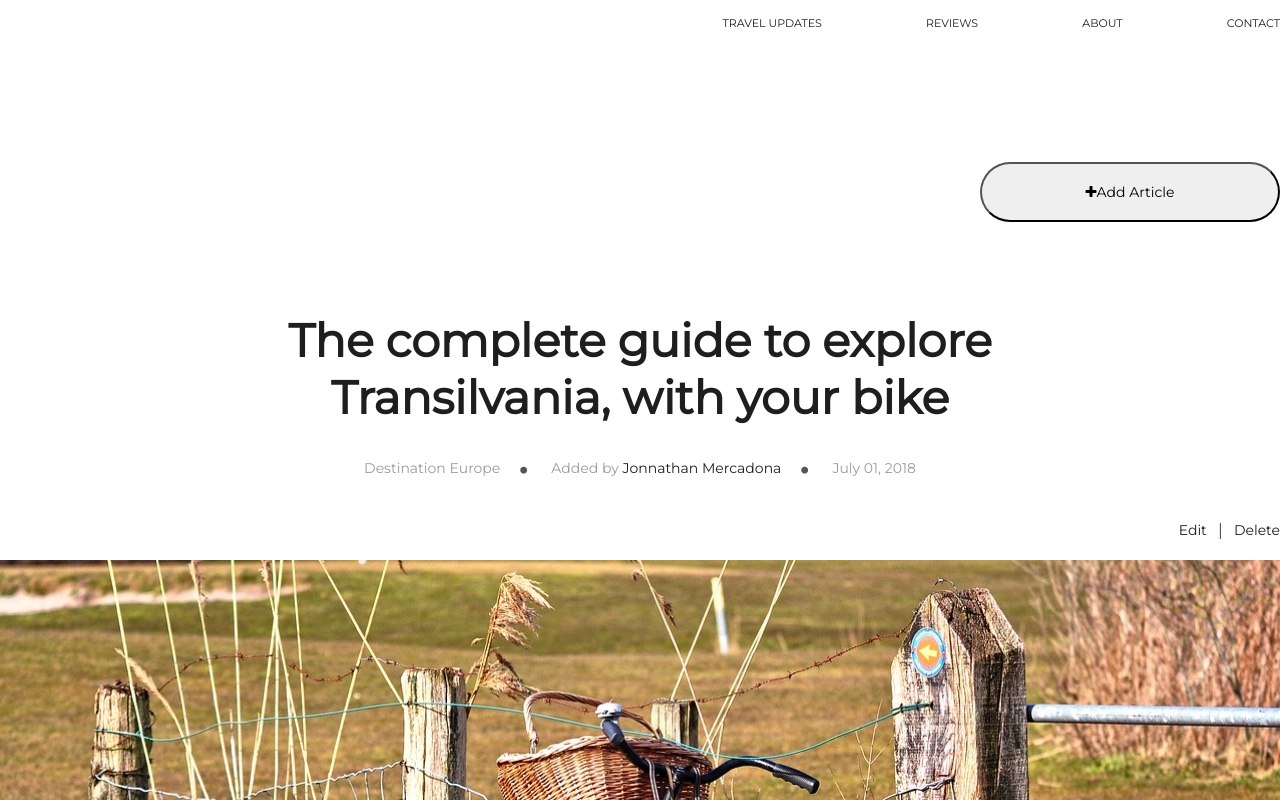
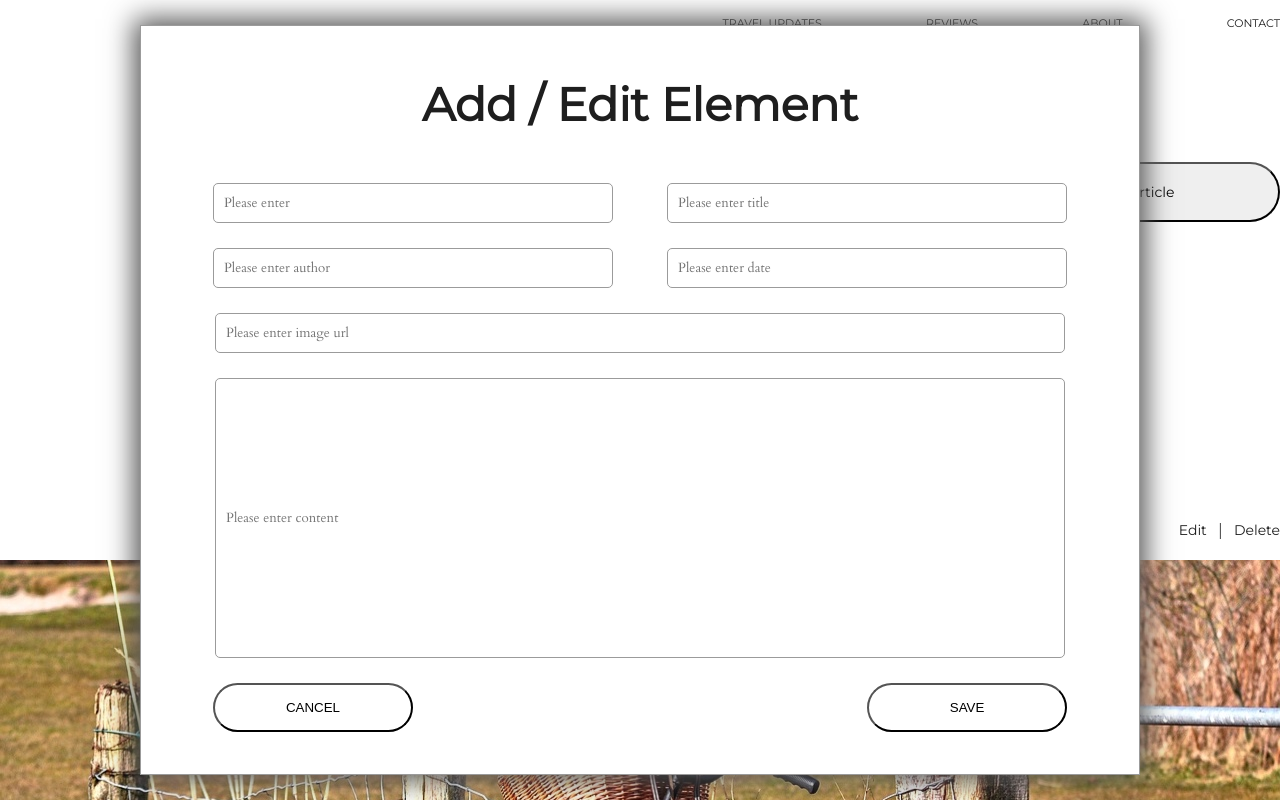
Before and after one commit to ZoicanRobert/blog-post, a plain HTML site: page index.html in a window 1280 px wide. Both pictures are taken after a click on the button "Add Article". Shown: the top 800 px of the page. Drawn offline with nearby package versions, Linux system fonts and the light colour scheme; files that its build step writes are made by us from their sources.

Commit message:
Added the modal as I forgot about it earlier

```diff
--- a/css/index-style.css
+++ b/css/index-style.css
@@ -61,7 +61,7 @@ html {
     color: #1e1e1e;
     cursor: pointer;
 }
-.add-article-button{
+#add-article-button{
     margin-top: 130px;
     border: 1px inside #9b9b9b;
     width: 300px;
@@ -143,3 +143,53 @@ footer{
     background-color: inherit;
     cursor: pointer;
 }
+
+#modalContainer{
+    width: 1000px;
+    height: 750px;
+    position: fixed;
+    z-index: 1;
+    top: calc(50% - 375px);
+    left: calc(50% - 500px);
+    display: none;
+    background-color: white;
+    text-align: center;
+    border: 1px solid #9b9b9b;
+    box-shadow: 0px 0px 26px 6px;
+}
+.modal-title{
+    margin: 50px 0;
+}
+.input-container{
+    margin-top: 50px;
+}
+.input-container input{
+    border: 1px solid #9b9b9b;
+    border-radius: 5px;
+    color: #9b9b9b;
+    font-family: 'Cardo', serif;
+    padding: 10px;
+    margin-bottom: 25px;
+}
+.small-input{
+    width: 400px;
+}
+.small-input:nth-child(even){
+    margin-left:50px;
+}
+.long-input{
+    width: 850px;
+}
+.text-input{
+    width: 850px;
+    height: 280px;
+}
+.modal-button{
+    background-color: inherit;
+    width: 200px;
+    padding:15px 10px;
+    border-radius: 50px;
+}
+#modal-cancel-button{
+    margin-right: 450px;
+}
--- a/index.html
+++ b/index.html
@@ -25,8 +25,22 @@
                     <li class="nav-menu-item">CONTACT</li>
                 </ul>
             </nav>
-            <button class="add-article-button"><i class="fa fa-plus"></i>Add Article</button>
+            <button id="add-article-button"><i class="fa fa-plus"></i>Add Article</button>
         </header>
+
+        <div id="modalContainer" class="modal">
+            <h1 class="title modal-title">Add / Edit Element</h1>
+            <div class="input-container">
+                <input type="text" class="small-input" id="places" placeholder="Please enter "/>
+                <input type="text" class="small-input" id="places" placeholder="Please enter title"/>
+                <input type="text" class="small-input" id="places" placeholder="Please enter author"/>
+                <input type="text" class="small-input" id="places" placeholder="Please enter date"/>
+                <input type="text" class="long-input" id="places" placeholder="Please enter image url"/>
+                <input type="text" class="text-input" id="places" placeholder="Please enter content"/>
+            </div>
+            <button class="modal-button" id="modal-cancel-button">CANCEL</button>
+            <button class="modal-button">SAVE</button>
+        </div>
 
         <main>
             <article class="article">
@@ -103,5 +117,19 @@
             <button class="footer-button">next</button>
         </footer>
     </div>
+
+    <script>
+        var modal = document.getElementById("modalContainer");
+        var btn = document.getElementById("add-article-button");
+        var closebtn = document.getElementById("modal-button");
+
+        btn.onclick = function() {
+            modal.style.display = "block";
+        }
+
+        closebtn.onclick = function(event) {
+                modal.style.display = "none";
+        }
+    </script>
 </body>
 </html>
```
